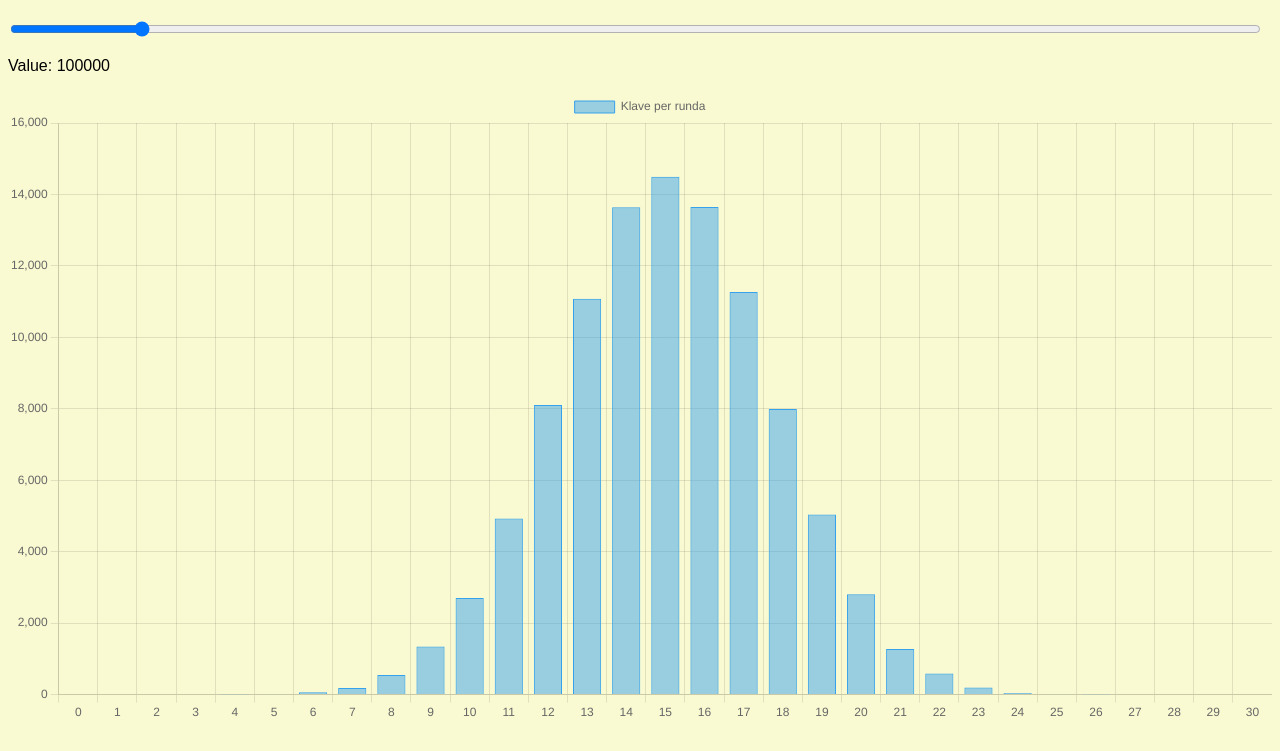
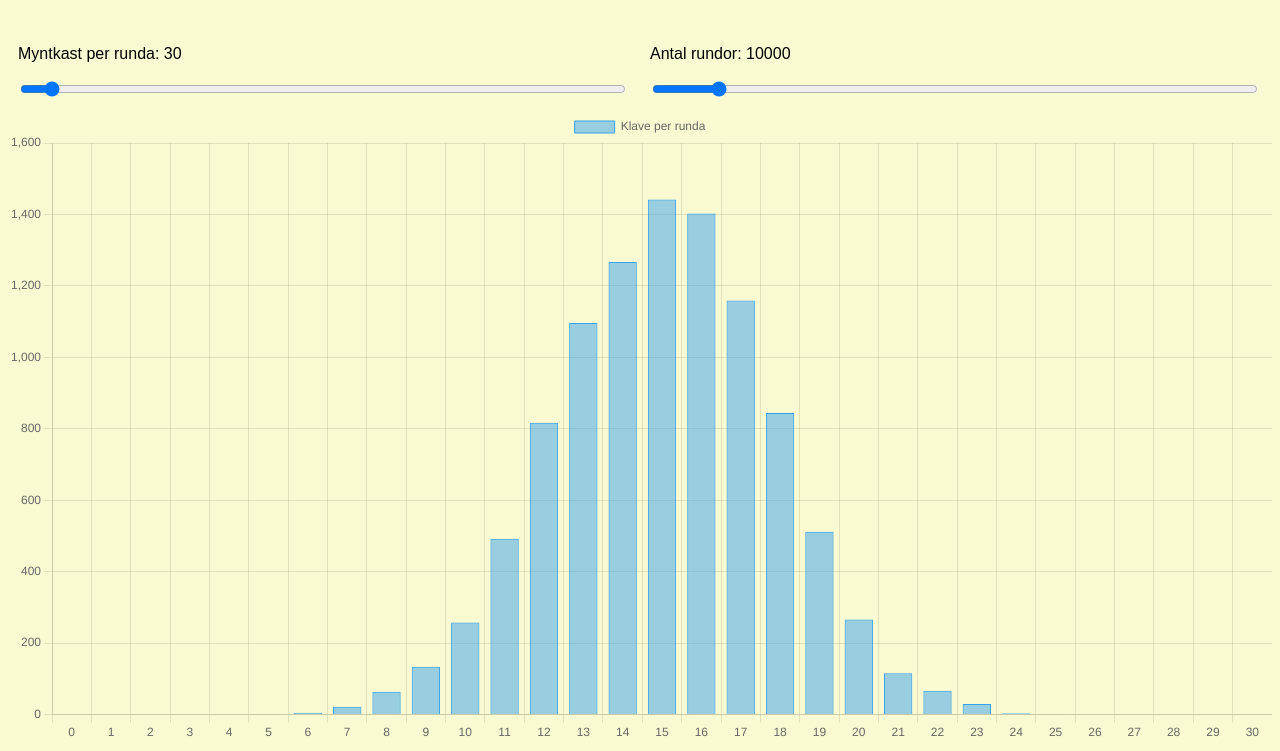
Before and after one commit to tildetilde/tildetilde.github.io, a plain HTML site: page index.html in a window 1280 px wide. Shown: the part 61-812 px from the top of the page. Drawn offline with nearby package versions, Linux system fonts and the light colour scheme.

Commit message:
Make all live

```diff
--- a/index.html
+++ b/index.html
@@ -4,15 +4,24 @@
     <meta charset="UTF-8">
     <meta name="viewport" content="width=device-width, initial-scale=1.0">
     <meta http-equiv="X-UA-Compatible" content="ie=edge">
-    <title>Chansfördelning</title>
+    <title>Myntkastning</title>
     <link rel="stylesheet" href="style.css">
     <link rel="icon" href="./favicon.ico" type="image/x-icon">
   </head>
   <body>
     <main>
         <h1>Chansfördelning</h1>
-        <input id="roundCountInput" type="range" min="1" max="1000000" />
-        <p>Value: <output id="roundCountValue"></output></p>
+        <div class="controls">
+          <div>
+            <p>Myntkast per runda: <span id="roundLengthLabel"></span></p>
+            <input id="roundLengthInput" type="range" min="10" max="500" />
+          </div>
+          <div>
+            <p>Antal rundor: <span id="roundCountLabel"></span></p>
+            <input id="roundCountInput" type="range" min="1" max="100000" />
+          </div>
+        </div>
+
         <div>
           <canvas id="chart"></canvas>
         </div>
--- a/index.js
+++ b/index.js
@@ -1,12 +1,14 @@
 // setup
-let roundCount = 100000
-const roundLength = 30
+let roundCount = 10000
+let roundLength = 30
+let results = [];
+let resultLabels = [];
 // dom elements
 const ctx = document.getElementById('chart');
-const value = document.querySelector("#roundCountValue");
-const input = document.querySelector("#roundCountInput");
-let results = [];
-let resultLabels = [];
+const roundCountLabel = document.querySelector("#roundCountLabel");
+const roundCountInput = document.querySelector("#roundCountInput");
+const roundLengthLabel = document.querySelector("#roundLengthLabel");
+const roundLengthInput = document.querySelector("#roundLengthInput");
 
 function flipCoin() {
   return Math.floor(Math.random() * 2)
@@ -27,8 +29,10 @@ function generateData() {
 }
 
 // Initial setup
-input.value = roundCount;
-value.textContent = input.value;
+roundCountInput.value = roundCount;
+roundCountLabel.textContent = roundCountInput.value;
+roundLengthInput.value = roundLength;
+roundLengthLabel.textContent = roundLengthInput.value;
 generateData();
 
 const chart = new Chart(ctx, {
@@ -51,10 +55,22 @@ const chart = new Chart(ctx, {
 });
 
 // Regenerate when data is updated
-input.addEventListener("input", (event) => {
-  value.textContent = event.target.value;
-  roundCount = event.target.value
+roundCountInput.addEventListener("input", (event) => {
+  roundCount = parseInt(event.currentTarget.value);
+  roundCountLabel.textContent = roundCount
+
   generateData()
   chart.data.datasets[0].data = results;
   chart.update();
 });
+
+roundLengthInput.addEventListener("input", (event) => {
+  roundLength = parseInt(event.currentTarget.value);
+  roundLengthLabel.textContent = roundLength
+  console.log({roundLength})
+
+  generateData()
+  chart.data.datasets[0].data = results;
+  chart.data.labels = resultLabels
+  chart.update();
+});
--- a/style.css
+++ b/style.css
@@ -2,6 +2,16 @@ html {
     background-color: lightgoldenrodyellow;
     font-family: --apple-system, sans-serif;
 }
-#roundCountInput{
+input {
     width: 99%;
 }
+
+.controls {
+	display: flex;
+	width: 100%;
+}
+
+.controls div {
+	width: 100%;
+	padding: 10px;
+}
```
